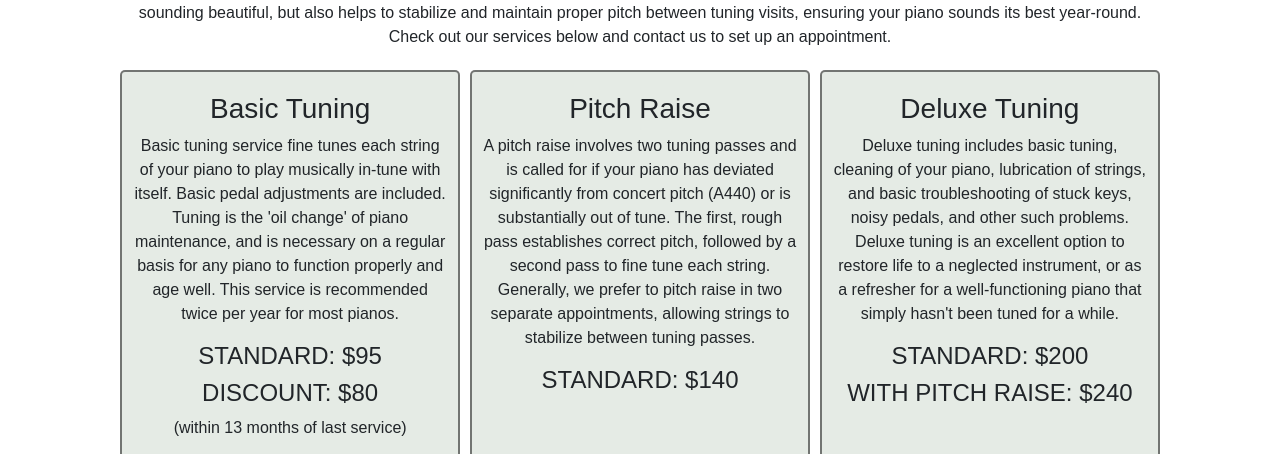
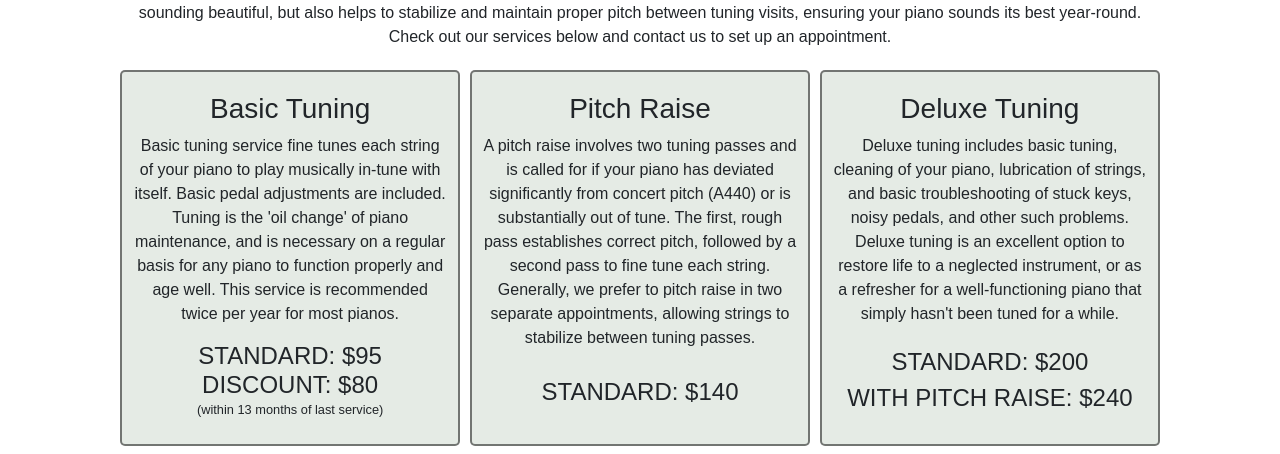
Before and after one commit to scottalandev/willamettepiano-react, a React (Create React App) app: page /services in a window 1280 px wide. Shown: the part 485-939 px from the top of the page. Built offline with nearby package versions, Linux system fonts and the light colour scheme.

Commit message:
ServicesPage 'RenderService()' method and accompanying css in services.css updated for good vertical spacing of conditionally rendered pricing elements

```diff
--- a/src/components/pages/ServicesPage.js
+++ b/src/components/pages/ServicesPage.js
@@ -7,14 +7,14 @@
 	if (service) {
 		return (
 			<div className="service-card-holder col-md-6 col-xl-4">
-				<div className="service-card d-flex flex-column">
+				<div className="service-card">
 					<h3>{service.title}</h3>
 					<p>{service.description}</p>
 
 					{service.price1Name != null ? (
-						<div className="service-card-prices">
+						<div className="service-price-cont">
 							<div className="service-card-price1">
-								<h4>
+								<h4 className="service-price">
 									{service.price1Name}: ${service.price1Cost}
 								</h4>
 
@@ -27,7 +27,7 @@
 
 							{service.price2Name != null ? (
 								<div className="service-card-price2">
-									<h4>
+									<h4 className="service-price">
 										{service.price2Name}: ${service.price2Cost}
 									</h4>
 									{service.price2Sub != null ? (
--- a/src/components/pages/services.css
+++ b/src/components/pages/services.css
@@ -3,30 +3,31 @@
 }
 
 .service-card {
+    display: flex;
+    flex-direction: column;
     background-color: rgba(0,60,0,.1);
     border: 2px solid rgba(0,0,0,.5);
     border-radius: 5px;
-    padding: 20px 10px 30px;
+    padding: 20px 10px 15px;
     height: 100%;
+}
+
+.service-price-cont {
+    height: 100%;
+    margin-top: auto;
     display: flex;
     flex-direction: column;
+    justify-content: space-evenly;
+    padding-bottom: 10px;
 }
 
-.service-card-prices {
-    position: relative
+
+.service-price {
+    margin: 0;
+    padding: 0;
 }
 
-/* .service-card > h3 {
-    flex: 0 1 0;
-    color: red;
-} */
-
-/* .service-card > p {
-    flex: 0 1 auto;
-    color: blue;
-    text-align: justify;
-} */
-
-/* .service-card-price1 {
-    margin-top: auto;
-} */
+.service-price-sub>p {
+    margin: 0;
+    font-size: .8rem;
+}
```
